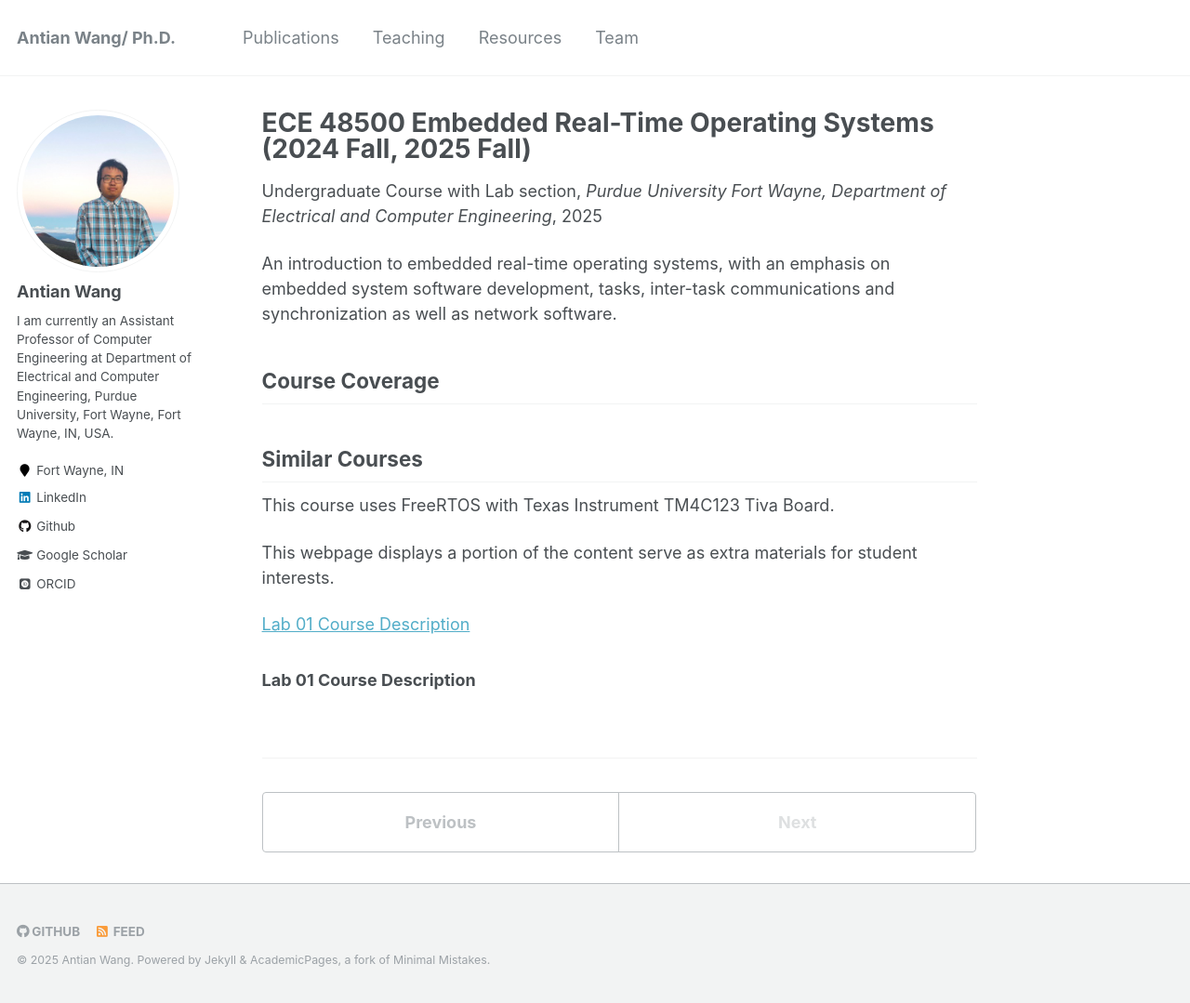
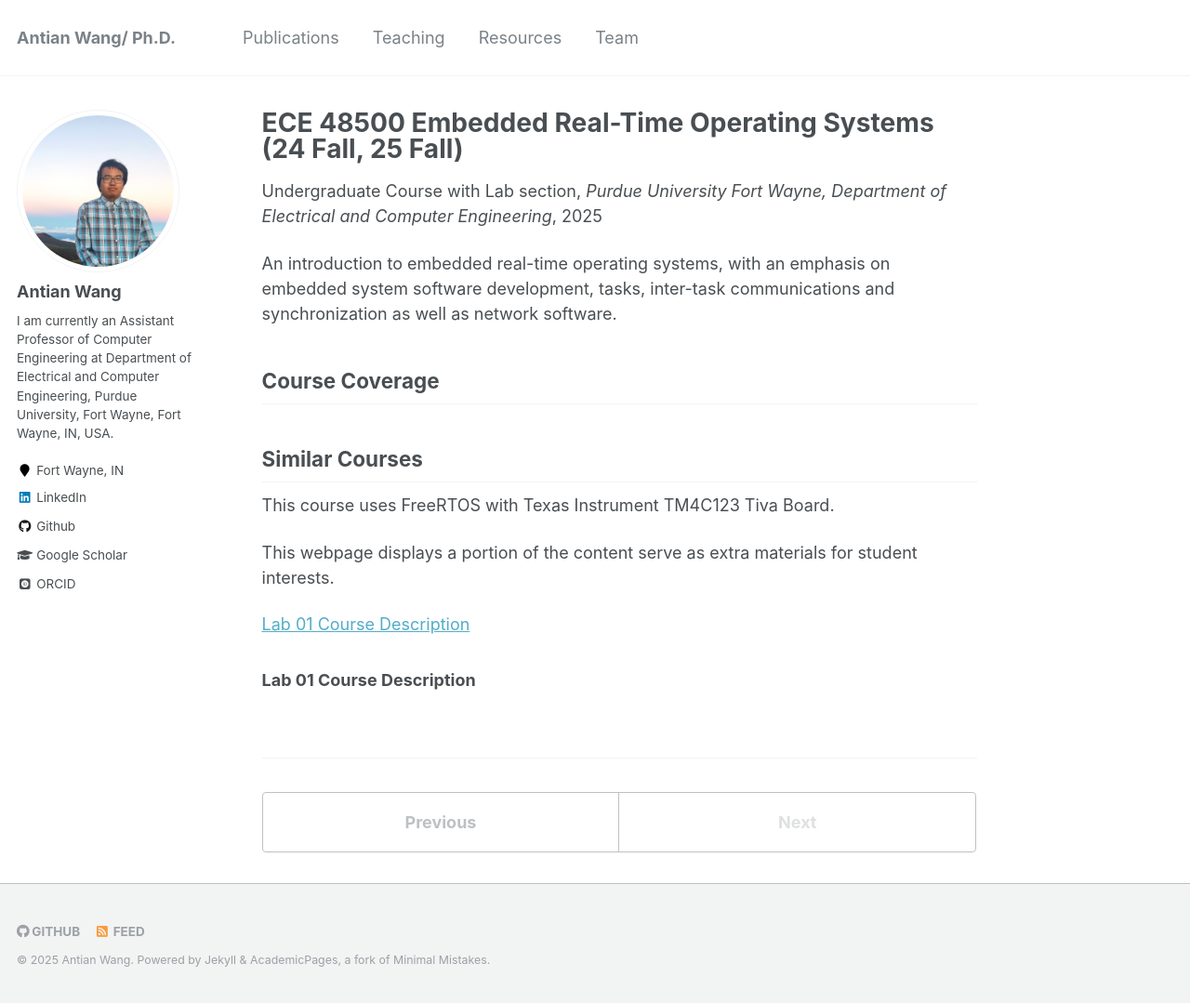
Before and after one commit to wangantian/wangantian.github.io, a Jekyll site: the page built from _teaching/PFW_ECE48500.md, in a window 1280 px wide and 1079 px high. Shown: the whole window at 93% size. Built offline with Jekyll 4.4.1, drawn with Linux system fonts in a browser that asks for light colours; some web fonts are replaced.

Commit message:
minor_update

```diff
--- a/_teaching/PFW_ECE48500.md
+++ b/_teaching/PFW_ECE48500.md
@@ -1,5 +1,5 @@
 ---
-title: "ECE 48500 Embedded Real-Time Operating Systems (2024 Fall, 2025 Fall)"
+title: "ECE 48500 Embedded Real-Time Operating Systems (24 Fall, 25 Fall)"
 collection: teaching
 type: "Undergraduate Course with Lab section"
 permalink: /teaching/PFW_ECE48500
```
Also changed, not shown: _pages/about.md (+4 -2 lines), _teaching/PFW_ECE27000.md (+1 -1 lines), _teaching/PFW_ECE36200.md (+1 -1 lines), _teaching/PFW_ECE43700.md (+1 -1 lines).
